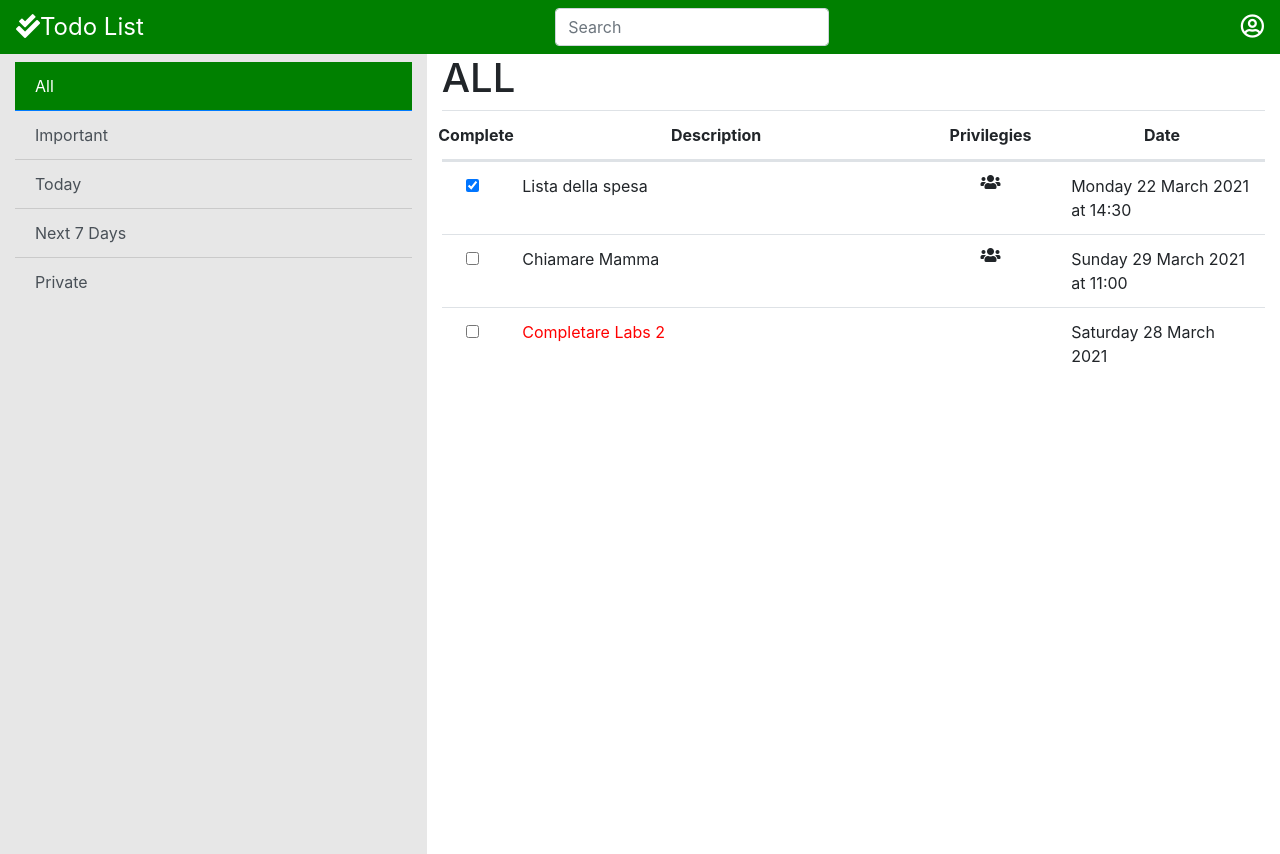
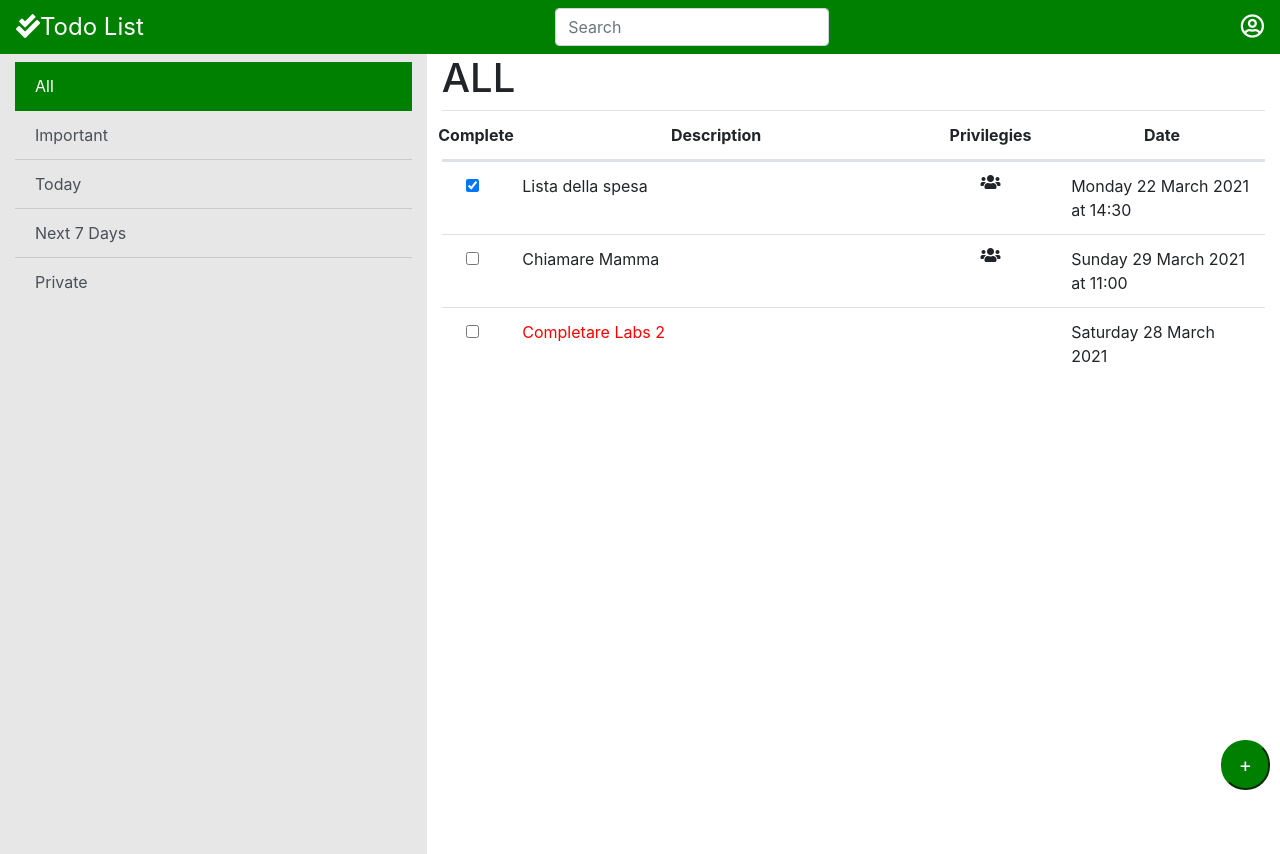
Before and after one commit to cannarelladev/labs, a plain HTML site: page 02/index.html in a window 1280 px wide. Drawn offline with nearby package versions, Linux system fonts and the light colour scheme.

Commit message:
added button +

```diff
--- a/02/index.html
+++ b/02/index.html
@@ -118,7 +118,9 @@
               </tr>
             </tbody>
           </table>
+
         </div>
+        <button type="button" class='btn-lg round'>+</button>
       </div>
 
     </div>
--- a/02/style.css
+++ b/02/style.css
@@ -8,6 +8,7 @@
 
 .list-group-item.active {
     background-color: green;
+    border-color: green;
 }
 
 .sidebar {
@@ -30,3 +31,13 @@ span.navbar-title{
 html, body, .container-fluid, .row{
     height: 100%;
 }
+
+.btn-lg.round {
+	border-radius: 24px;
+    background-color: green;
+    color: white;
+    border-color: green;
+    position: fixed;
+    bottom: 10px;
+    right: 10px;
+}
```
